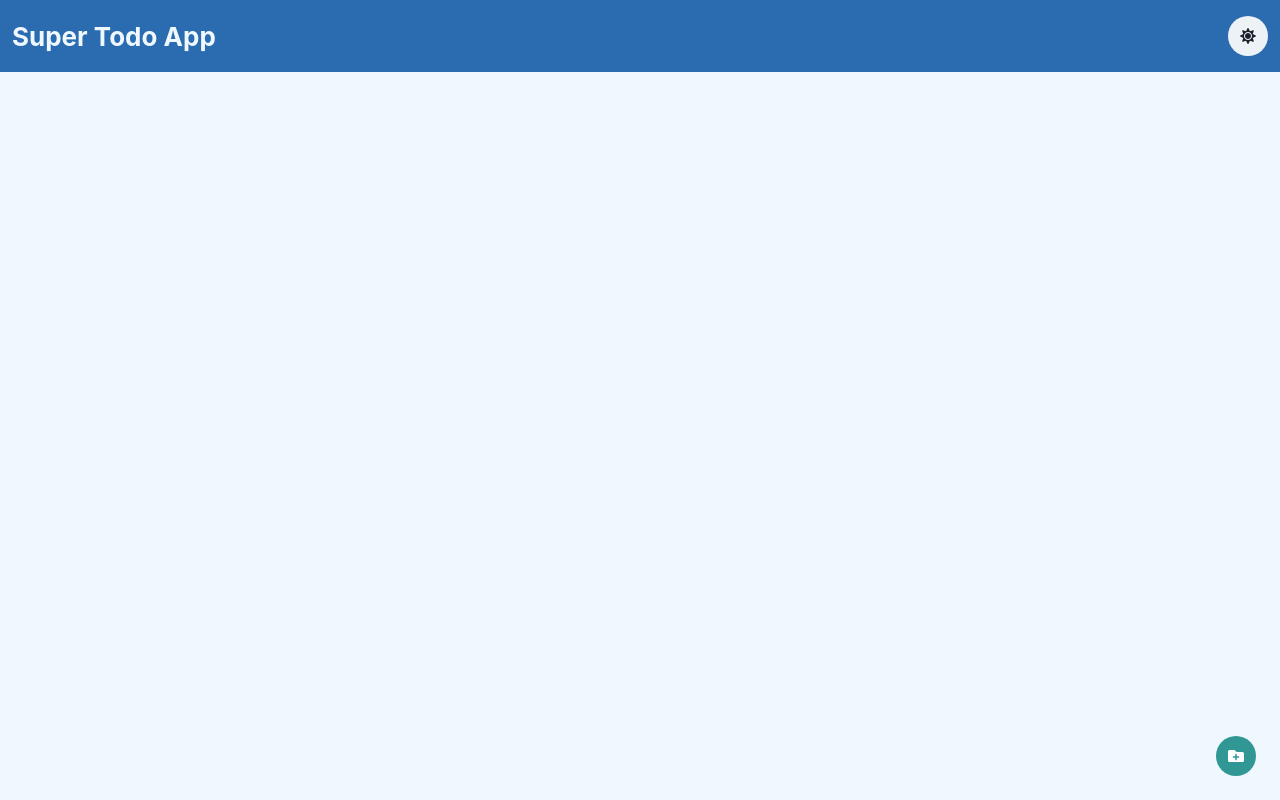
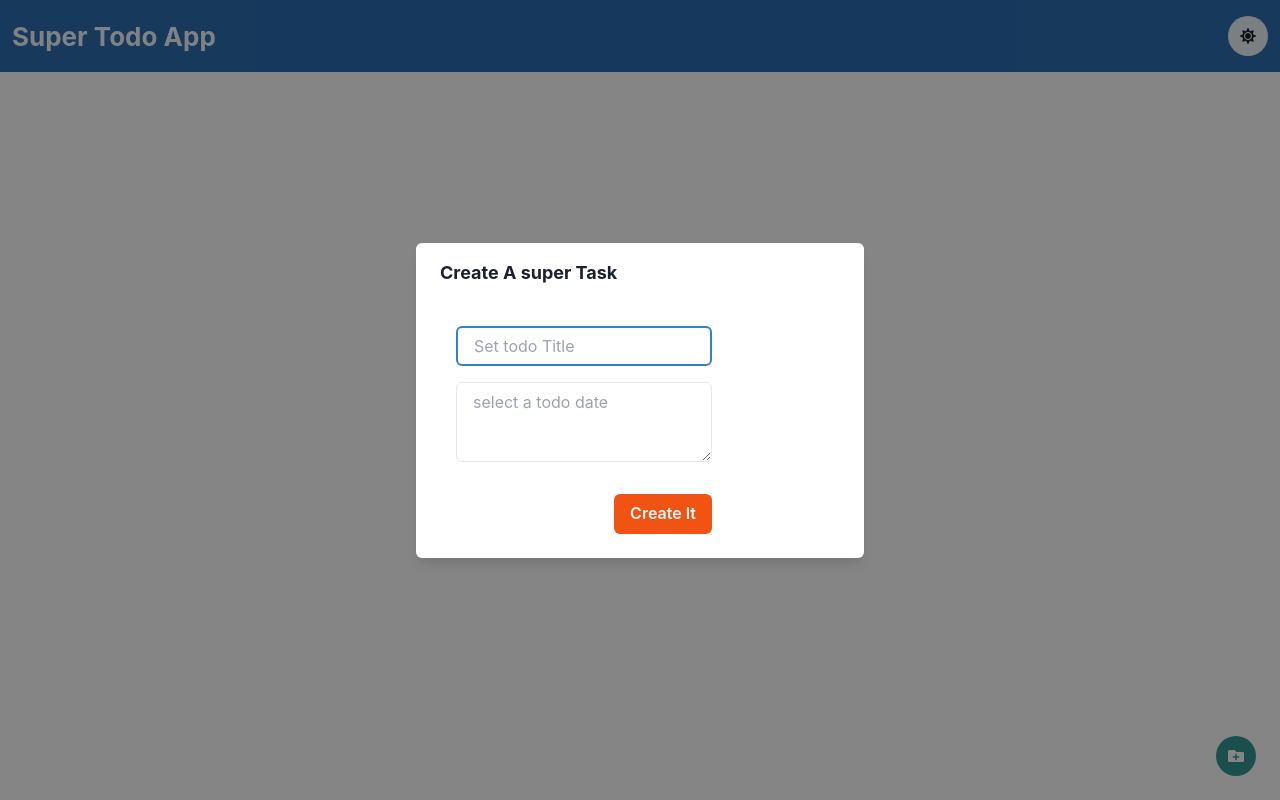
Before and after one commit to atombreak/orderapp, a React (Create React App) app: page / in a window 1280 px wide. Both pictures are taken after a click on the button 1236 px from the left and 756 px from the top of the page. Built offline with nearby package versions, Linux system fonts and the light colour scheme.

Commit message:
level up again

```diff
--- a/src/App.js
+++ b/src/App.js
@@ -13,13 +13,13 @@ function App() {
 	const nameAtom = useRecoilValue(name);
 
   return (
-    <VStack pos="relative" w="100%" h="100vh"  bgColor="aliceblue">
+    <VStack pos="relative" w="100%" h="100vh">
     	<Header />
-   	{/*	<AlertForm open={onOpen} opening={isOpen} close={onClose}/> */}
+   		<AlertForm open={onOpen} opening={isOpen} close={onClose}/>
 		<Box as="div" bg="teal.700"
 		className=" animate-ping"   pos="fixed" bottom="7" right="7" w="30px" h="30px" borderRadius="full">
 		</Box>
-			<IconButton p={2} icon={<FaFolderPlus />} colorScheme="teal" borderRadius="full"
+			<IconButton onClick={onOpen}  p={2} icon={<FaFolderPlus />} colorScheme="teal" borderRadius="full"
 			pos="fixed" bottom="6"  right="6"/>
     </VStack>
   );
--- a/src/components/Alert.js
+++ b/src/components/Alert.js
@@ -14,9 +14,11 @@ import Form from "./Form.js"
  	return(
  		<>
 			<AlertDialog
-			        isOpen={open}
+			        isOpen={opening}
 			        onClose={close}
 			        isCentered
+			        motionPreset='slideInBottom'
+
 			      >
 			        <AlertDialogOverlay>
 			          <AlertDialogContent>
@@ -25,17 +27,8 @@ import Form from "./Form.js"
 			            </AlertDialogHeader>
 
 			            <AlertDialogBody>
-			              <Form />
+			              <Form closeForm={close}/>
 			            </AlertDialogBody>
-
-			            <AlertDialogFooter>
-			              <Button onClick={close}>
-			                Cancel
-			              </Button>
-			              <Button colorScheme='red' onClick={close} ml={3}>
-			                Delete
-			              </Button>
-			            </AlertDialogFooter>
 			          </AlertDialogContent>
 			        </AlertDialogOverlay>
 			      </AlertDialog>
--- a/src/components/Form.js
+++ b/src/components/Form.js
@@ -1,13 +1,13 @@
-import {VStack, Input, Button, Textarea} from "@chakra-ui/react"
+import {VStack, Input, Button,Text, Textarea} from "@chakra-ui/react"
 
 
 
-const Form = () => {
+const Form = ({closeForm}) => {
 	return(
 		<VStack spacing="4"  maxW={{base: "100vh", sm:"80vh", md:"50vh", lg:"36vh"}} p={4} h="auto" >
 			<Input variant="filled" type="text" placeholder="Set todo Title" />
-			<Textarea bg="whitesmoke" border="0px" varisnt="filled"  size="md"  placeholder="select a todo date" />
-			<Button color="aliceblue" bg="#F15412"> Create It</Button>
+			<Textarea  varisnt="filled"  size="md"  placeholder="select a todo date" />
+			<Button onClick={closeForm} alignSelf="flex-end" color="aliceblue" bg="#F15412" mt={4}> Create It</Button>
 
 		</VStack>
 	)
--- a/src/components/Header.js
+++ b/src/components/Header.js
@@ -1,7 +1,7 @@
 import {name} from "../store/globalStore.js";
 import {useRecoilValue} from "recoil";
 import {Box, Text, IconButton, useColorMode} from "@chakra-ui/react";
-import {FaSun} from "react-icons/fa";
+import {FaSun, FaMoon} from "react-icons/fa";
 
 
 
@@ -11,11 +11,11 @@ const Header = () => {
 
 	const { colorMode, toggleColorMode } = useColorMode();
 
-
 	return(
 		<Box display="flex" alignItems="center" justifyContent="space-between" px={3} py={4}  w="100%" h="auto" bg='blue.600'>
 			 <Text color="aliceblue" fontWeight="bold"  fontSize={26}>Super Todo App </Text>
-			 <IconButton icon={<FaSun/>} rounded="full"/>
+			 <IconButton onClick={toggleColorMode}
+			  icon={colorMode === "light" ? <FaSun/> : <FaMoon />} rounded="full"/>
 		</Box>
 	)
 }
--- a/src/index.js
+++ b/src/index.js
@@ -2,7 +2,7 @@ import React from 'react';
 import ReactDOM from 'react-dom/client';
 import './output.css';
 import App from './App';
-import { ChakraProvider } from '@chakra-ui/react'
+import { ChakraProvider, ColorModeScript } from '@chakra-ui/react'
 import reportWebVitals from './reportWebVitals';
 import {RecoilRoot} from 'recoil'
 
@@ -10,9 +10,11 @@ const root = ReactDOM.createRoot(document.getElementById('root'));
 root.render(
   <React.StrictMode>
   	<ChakraProvider>
+  		<ColorModeScript initialColorMode="light"/>
     	<RecoilRoot>
    			 <App />
    		</RecoilRoot>
+
    	</ChakraProvider>
   </React.StrictMode>
 );
```
